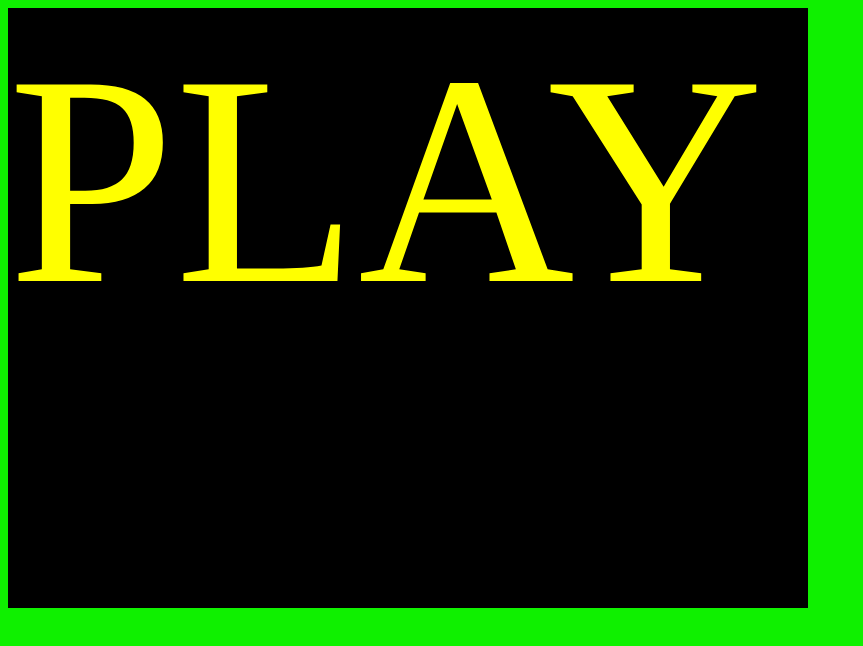
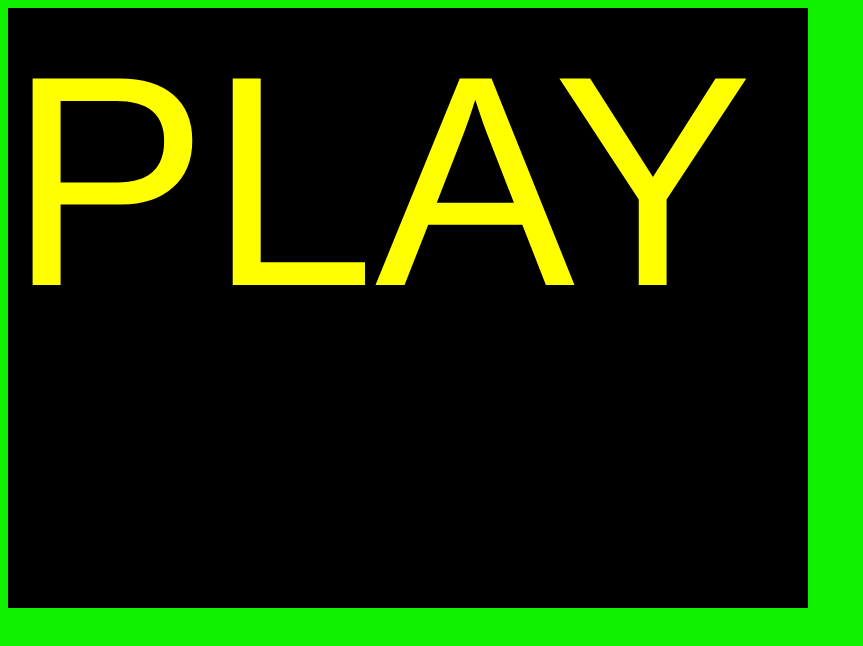
Before and after one commit to MicrotonalGrid/MicrotonalGrid, a website with bundled scripts: page index.html in a window 1280 px wide. Shown: the whole page, without its empty margins (0-863 px from the left). Built offline with nearby package versions, Linux system fonts and the light colour scheme.

Commit message:
changing fonts, removing console warnings, updating control apearance

```diff
--- a/colours.css
+++ b/colours.css
@@ -1,6 +1,7 @@
 body
 {
 	background:#0ff000;
+	font-family: sans-serif;
 }
 
 #matrix
@@ -64,6 +65,9 @@ body
 	width:25px;
 	height:25px;
 	position:absolute;
+	font-size:20px ;
+	text-align: center;
+
 }
 
 .octave
--- a/main.js
+++ b/main.js
@@ -41,10 +41,11 @@ import SynthConfig from "./synthConfig.js"
   let buttons = [];
   myGrid.createGrid(buttons);
 
-  mySynth.createOscillators();
+
 
   function unmute(event)
   {
+    mySynth.createOscillators();
     mySynth.startOscillators();
     event.target.className = "playButtoff";
     event.target.textContent = "";
--- a/switchSynth.js
+++ b/switchSynth.js
@@ -12,8 +12,7 @@ export default class SwitchSynth
 
     constructor(rootNote,subdivisions,offsets,octave)
     {
-        this.AudioContext = window.AudioContext || window.webkitAudioContext;
-        this.audioCtx = new AudioContext();
+
         this.oscArray = [];
         this.oscillatorState = [];
 
@@ -25,6 +24,8 @@ export default class SwitchSynth
 
     createOscillators()
     {
+        this.AudioContext = window.AudioContext || window.webkitAudioContext;
+        this.audioCtx = new AudioContext();
         for(var i = 0; i<16 ; i++)
         {
           let currentOsc = this.audioCtx.createOscillator();
--- a/synthConfig.js
+++ b/synthConfig.js
@@ -46,7 +46,7 @@ export default class SynthConfig
 
 
         octaveDisplay = document.createElement("div");
-        octaveDisplay.style.bottom = String(370)+"px";
+        octaveDisplay.style.bottom = String(365)+"px";
         octaveDisplay.style.right = String(800-730)+"px";
 
         octaveDisplay.id = "octaveDisplay";
@@ -80,8 +80,8 @@ export default class SynthConfig
         let rootInfo;
         rootInfo = document.createElement("div");
         rootInfo.style.bottom = String(300)+"px";
-        rootInfo.style.right = String(800-780)+"px";
-        rootInfo.style.width = 110+"px";
+        rootInfo.style.right = String(800-790)+"px";
+        rootInfo.style.width = 120+"px";
 
         rootInfo.id = "rootInfo";
         rootInfo.className = "subdivisions";
@@ -89,19 +89,15 @@ export default class SynthConfig
         rootInfo.style.textDecoration = "underline";
         document.getElementById("matrix").appendChild(rootInfo);
 
-        let rootFreq;
-        rootFreq = document.createElement("div");
-        rootFreq.style.bottom = String(280)+"px";
-        rootFreq.style.right = String(800-790)+"px";
-        rootFreq.style.width = 110+"px";
+        rootNoteDisplay = document.createElement("div");
+        rootNoteDisplay.style.bottom = String(280)+"px";
+        rootNoteDisplay.style.right = String(800-790)+"px";
+        rootNoteDisplay.style.width = 110+"px";
 
-        rootFreq.id = "rootFreq";
-        rootFreq.className = "octave";
-        rootFreq.textContent = String(this.rootNote)  ;//textContent
+        rootNoteDisplay.id = "rootFreq";
+        rootNoteDisplay.className = "octave";
+        rootNoteDisplay.textContent = String(this.rootNote)  ;//textContent
 
-        document.getElementById("matrix").appendChild(rootFreq);
-
-
-
+        document.getElementById("matrix").appendChild(rootNoteDisplay);
     }
 }
```
